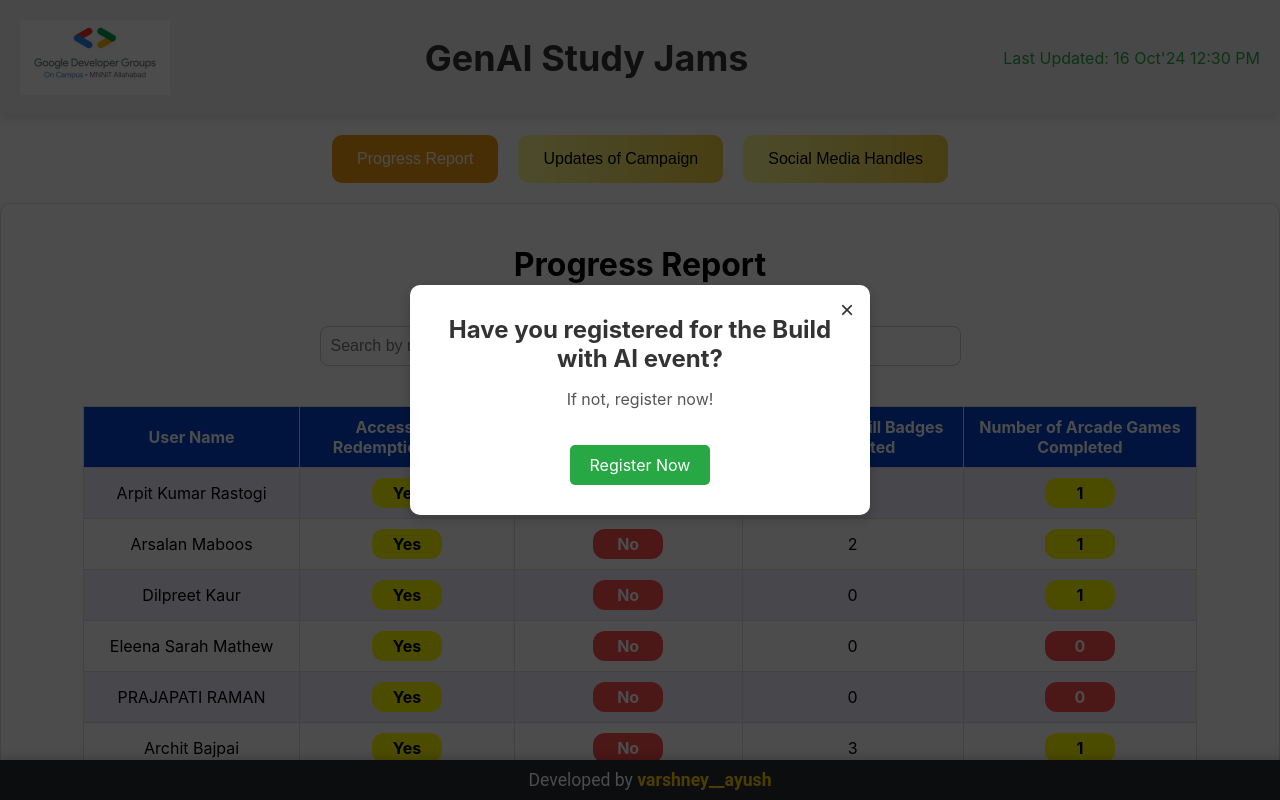
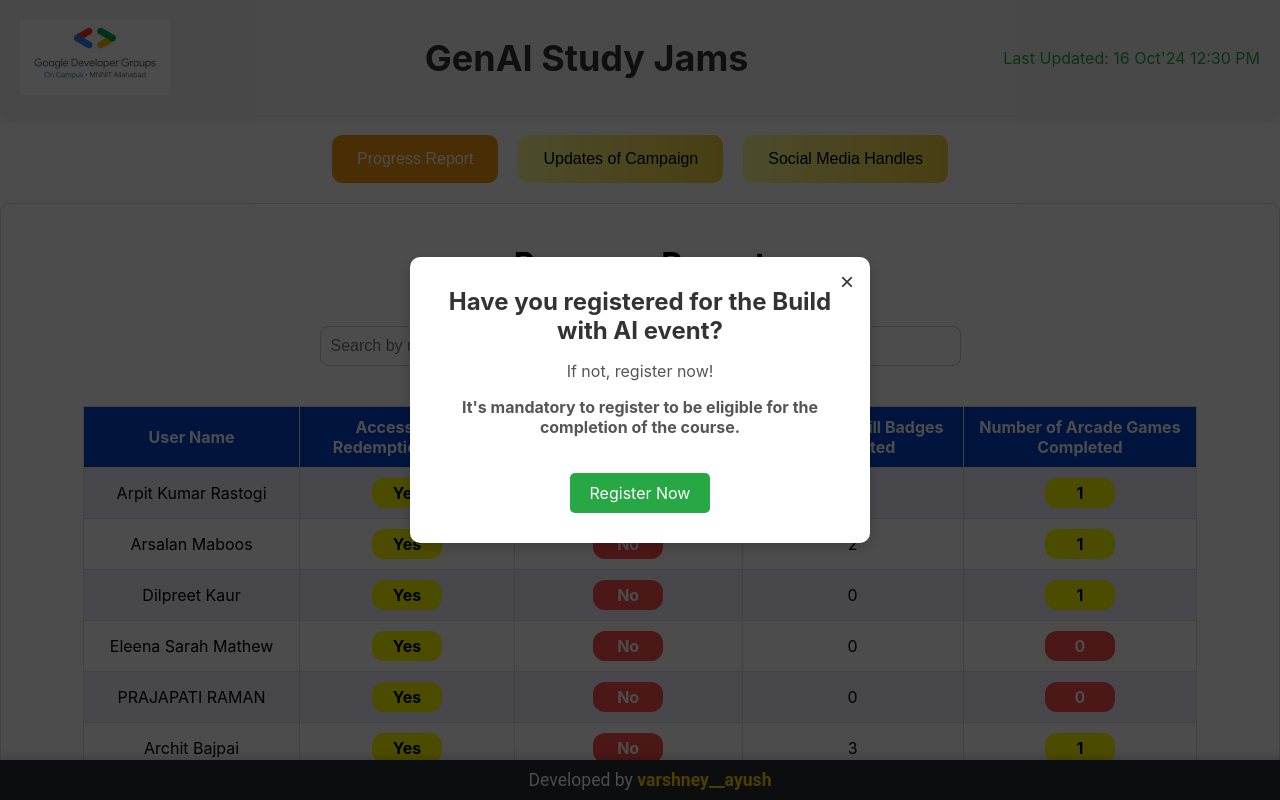
Before and after one commit to Avtech04/Test, a React (Create React App) app: page / in a window 1280 px wide. Shown: the top 800 px of the page. Built offline with nearby package versions, Linux system fonts and the light colour scheme.

Commit message:
Commit for mandatory msg

```diff
--- a/src/App.css
+++ b/src/App.css
@@ -386,3 +386,13 @@
     padding: 6px 12px; /* Adjust button padding for small devices */
   }
 }
+
+
+
+/* Style for mandatory registration message */
+.mandatory-message {
+  color: red;  /* Red text */
+  font-weight: bold;  /* Bold to make it stand out */
+  margin-top: 10px;  /* Add some space above */
+  font-size: 16px;  /* Slightly larger text */
+}
--- a/src/App.js
+++ b/src/App.js
@@ -41,6 +41,9 @@
             <button className="close-btn" onClick={closeModal}>&times;</button>
             <h2>Have you registered for the <strong>Build with AI</strong> event?</h2>
             <p>If not, register now!</p>
+            <p className="mandatory-message">
+    It's mandatory to register to be eligible for the completion of the course.
+  </p>
             <a href="https://gdg.community.dev/e/m5kkvt/" className="register-button">Register Now</a>
           </div>
         </div>
```
